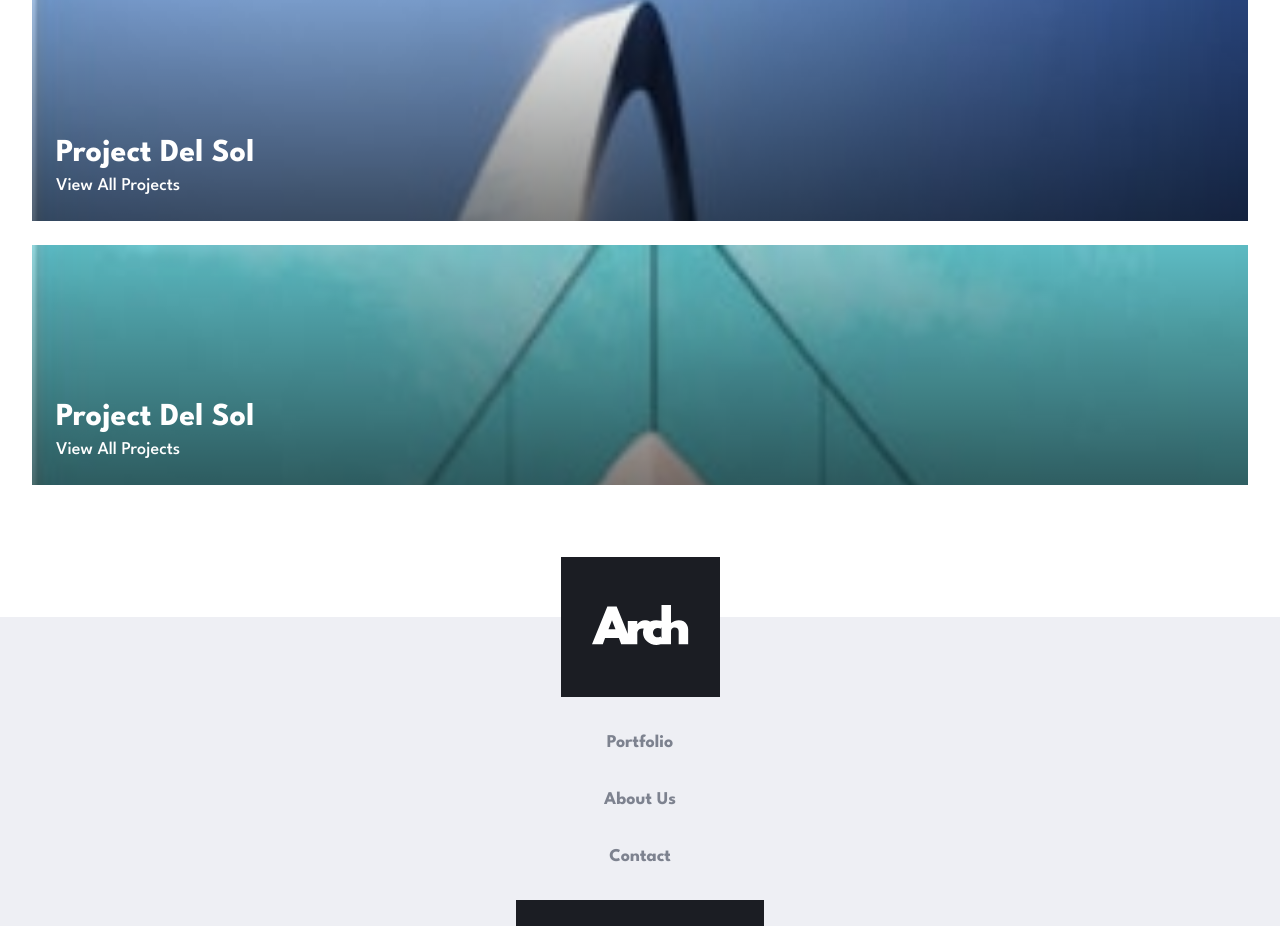
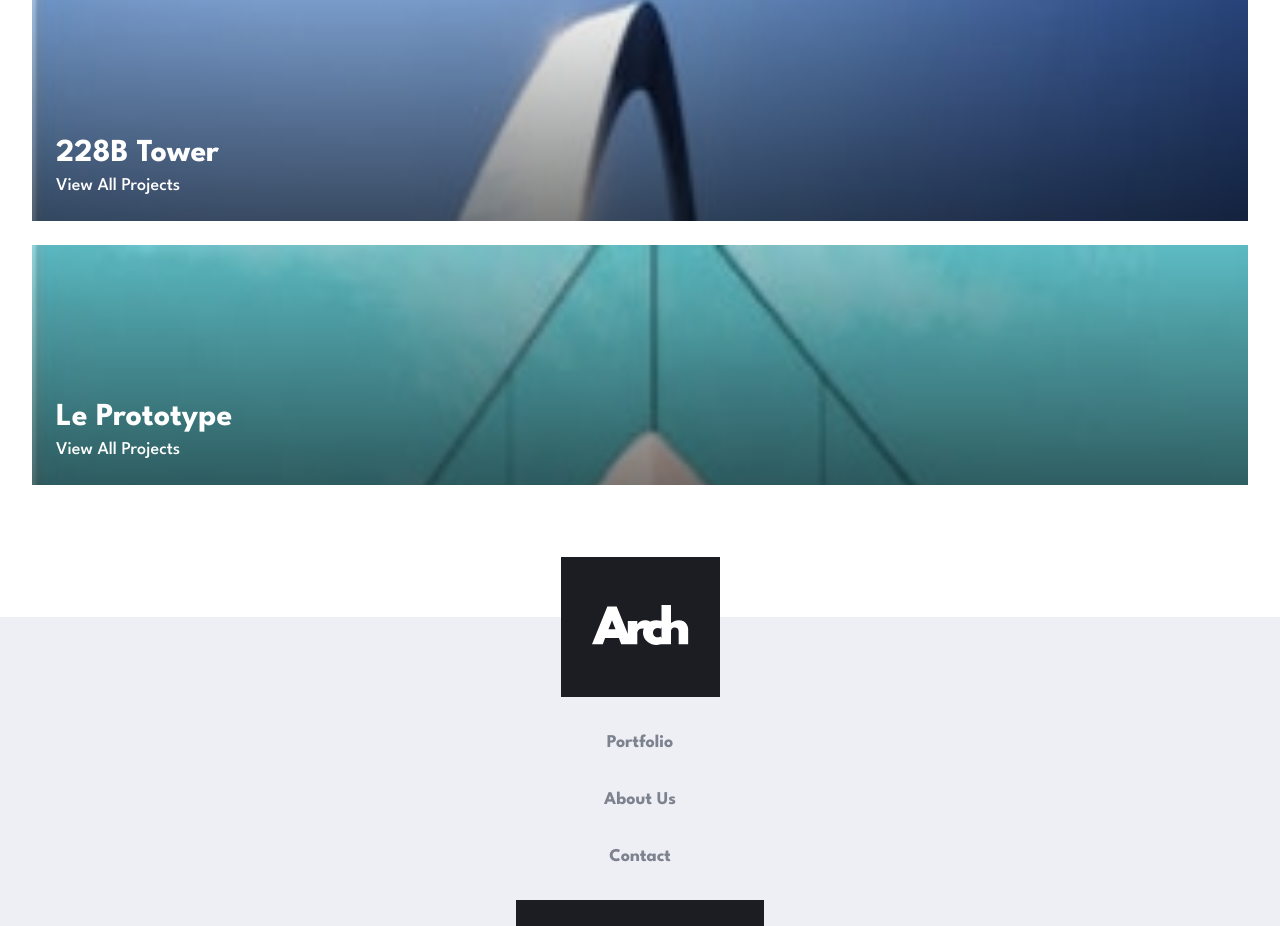
Before and after one commit to nikanoza/arch-studio, a React (Vite) app: page / in a window 1280 px wide. Shown: the part 1977-2903 px from the top of the page. Built offline with nearby package versions, Linux system fonts and the light colour scheme.

Commit message:
fix: handle title isue

```diff
--- a/src/components/sheared/Project.tsx
+++ b/src/components/sheared/Project.tsx
@@ -17,7 +17,7 @@ const Project: React.FC<PropsType> = ({
   return (
     <Wrapper mobile={mobile} tablet={tablet} desktop={desktop}>
       <TextsBox>
-        <Title>Project Del Sol</Title>
+        <Title>{title}</Title>
         <Link to="/portfolio" style={{ textDecoration: "none" }}>
           <Description>View All Projects</Description>
         </Link>
```
